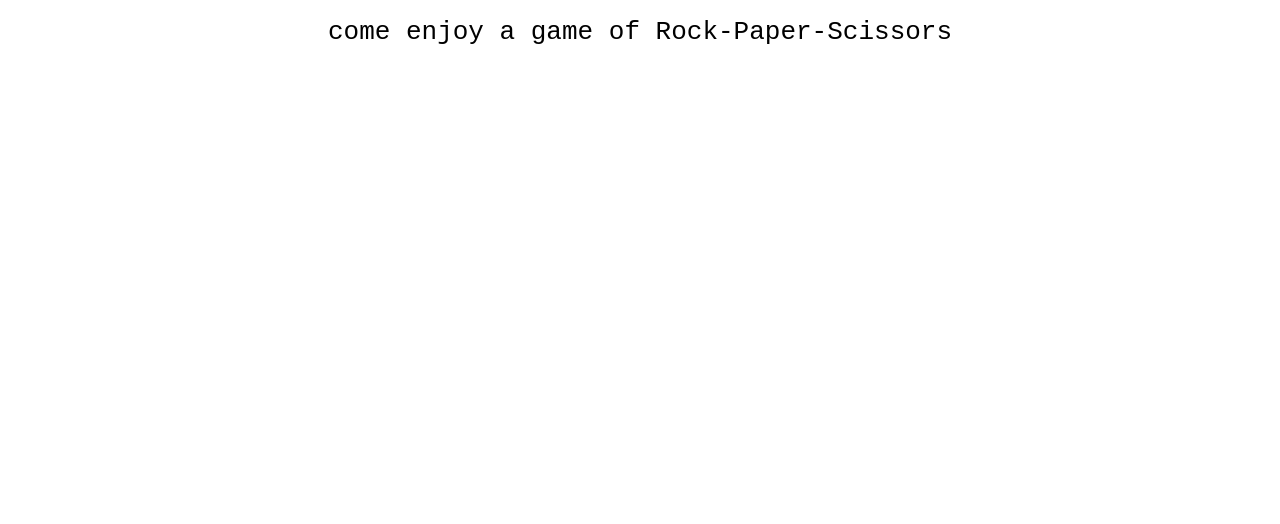
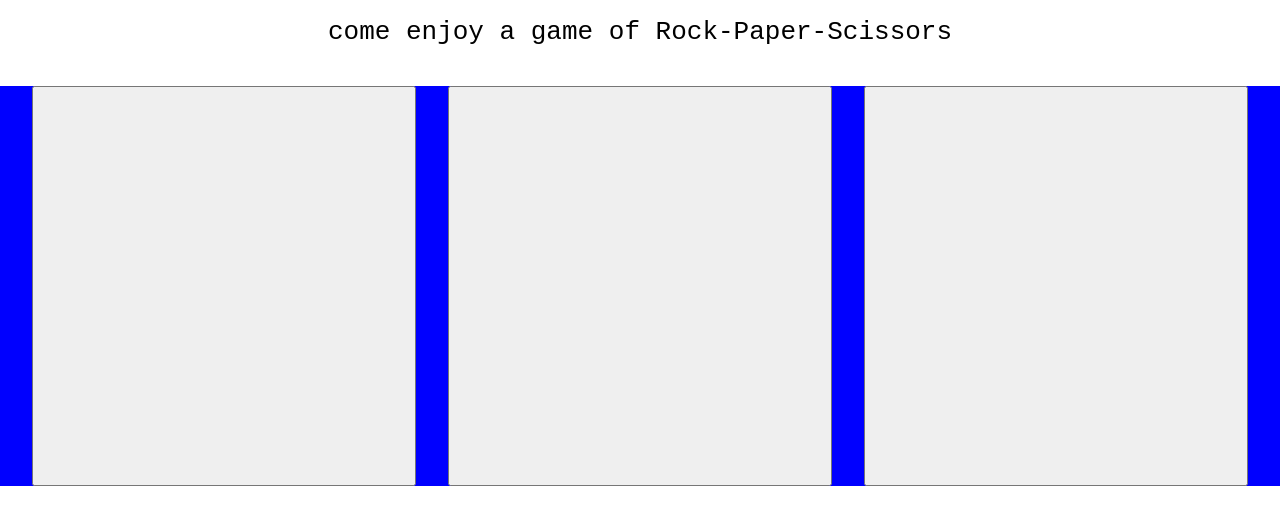
Before and after one commit to l0st-idi0t/Rock-Paper-Scissors, a plain HTML site: page index.html in a window 1280 px wide. Drawn offline with Linux system fonts and the light colour scheme.

```diff
--- a/index.css
+++ b/index.css
@@ -10,3 +10,19 @@
 	text-align: center;
 	font-weight: lighter;
 }
+
+.content {
+	display: flex;
+	background: blue;
+	width: 100%;
+	height: 50%;
+	justify-content: space-evenly;
+	align-items: center;
+	margin-top: 3%;
+}
+
+.content button {
+	cursor: pointer;
+	width: 30%;
+	height: 100%;
+}
--- a/index.html
+++ b/index.html
@@ -9,5 +9,10 @@
 </head>
 <body>
 	<h1>come enjoy a game of Rock-Paper-Scissors</h1>
+	<div class = "content">
+		<button id="rock"></button>
+		<button id="paper"></button>
+		<button id="scissors"></button>
+	</div>
 </body>
 </html>
```
Also changed, not shown: images/paper.png (added), images/rock.png (added), images/scissors.png (added).
